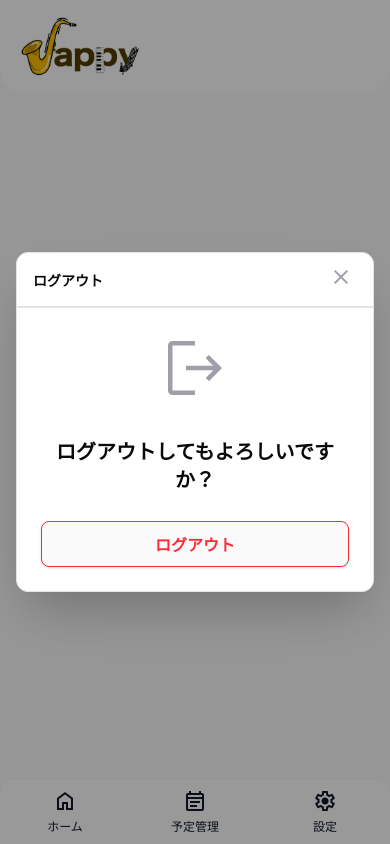
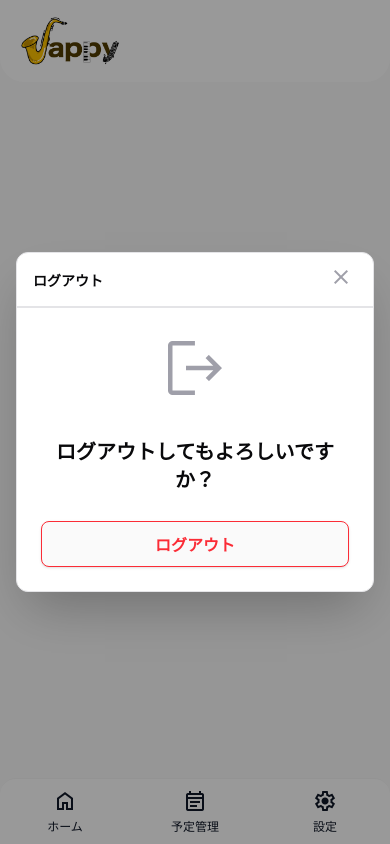
Before and after one commit to yappippipiyya/jappy2, a Next.js app: page /logout in a window 390 px wide. Built offline with nearby package versions, Linux system fonts and the light colour scheme.

Commit message:
Navbarの大きさ変更

```diff
--- a/app/(auth)/signup/layout.tsx
+++ b/app/(auth)/signup/layout.tsx
@@ -2,7 +2,7 @@ import Navber from "@/app/ui/navbar"
 
 export default function MainLayout({ children }: { children: React.ReactNode }) {
   return (
-    <main className="min-h-screen pb-20 bg-zinc-50 dark:bg-zinc-950">
+    <main className="min-h-screen pt-20 bg-zinc-50 dark:bg-zinc-950">
       <Navber />
       {children}
     </main>
--- a/app/(main)/layout.tsx
+++ b/app/(main)/layout.tsx
@@ -3,7 +3,7 @@ import Footer from "@/app/ui/footer"
 
 export default function MainLayout({ children }: { children: React.ReactNode }) {
   return (
-    <main className="min-h-screen pt-22 pb-20 bg-zinc-50 dark:bg-zinc-950">
+    <main className="min-h-screen pt-20 pb-20 bg-zinc-50 dark:bg-zinc-950">
       <Navber />
       {children}
       <Footer />
--- a/app/ui/navbar.tsx
+++ b/app/ui/navbar.tsx
@@ -33,17 +33,10 @@ export default function Navbar() {
       <Link href="/" className="m-4 ml-5">
         <Image
           src="/jappy.png"
-          width={140}
-          height={40}
+          width={100}
+          height={30}
           alt="jappy logo"
-          className="hidden md:block"
-        />
-        <Image
-          src="/jappy.png"
-          width={120}
-          height={34}
-          alt="jappy logo"
-          className="md:hidden block"
+          className="block"
         />
       </Link>
     </nav>
```
